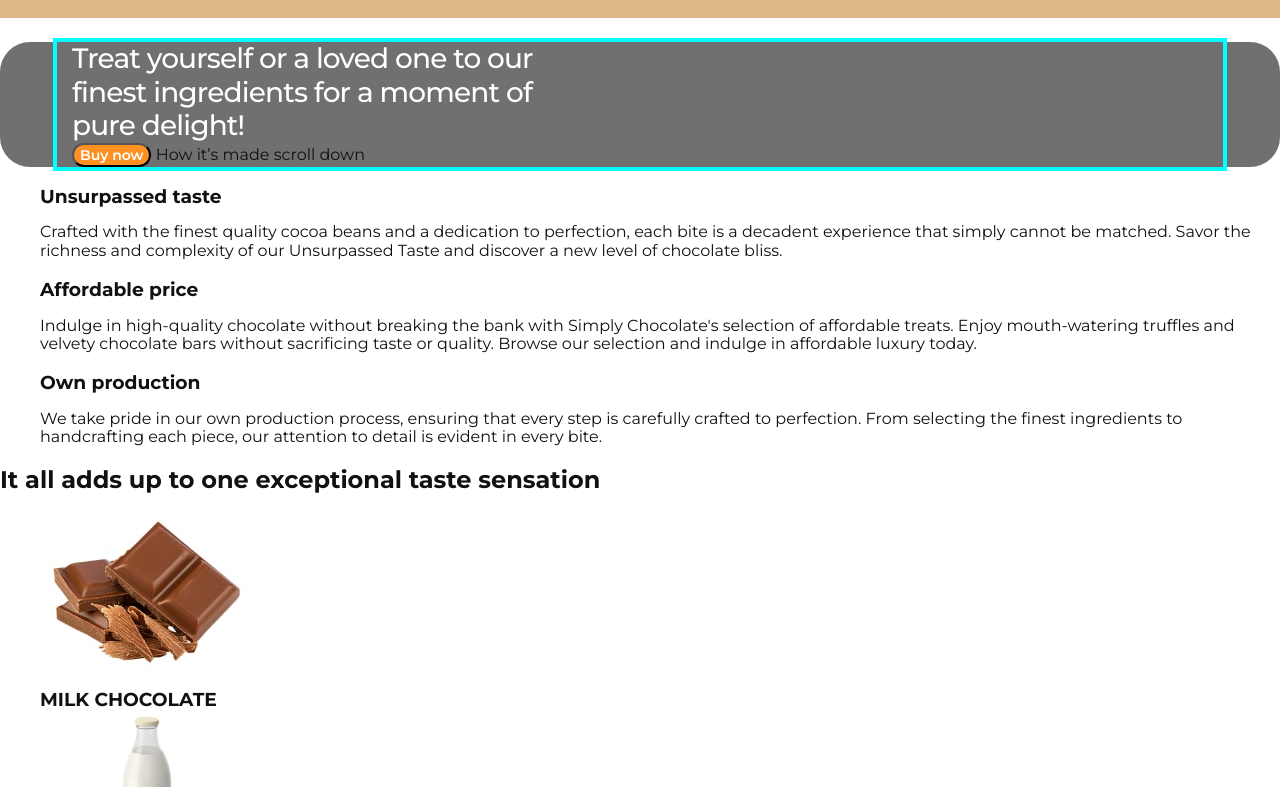
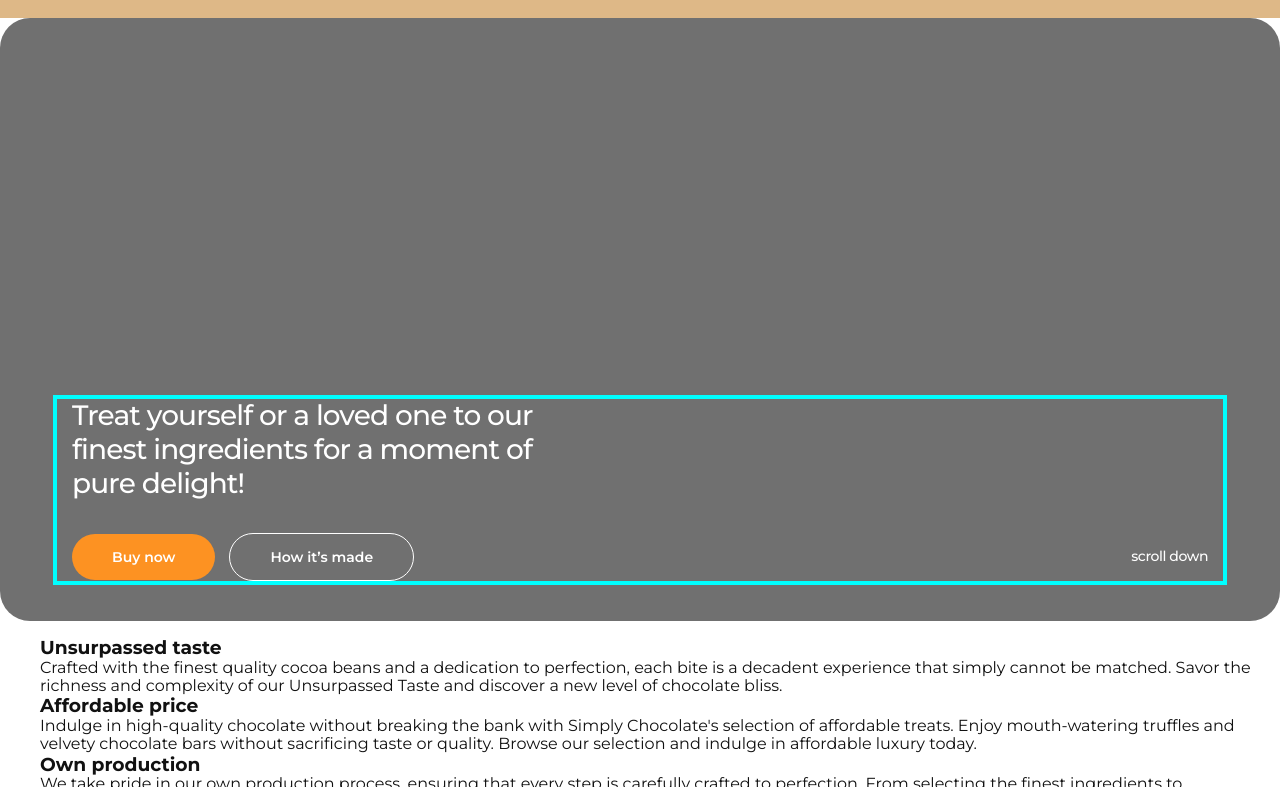
Before and after one commit to NataliaZgurska/Chocolate, a plain HTML site: page index.html in a window 1280 px wide. Shown: the part 80-867 px from the top of the page. Drawn offline with nearby package versions, Linux system fonts and the light colour scheme.

Commit message:
add hero

```diff
--- a/css/style.css
+++ b/css/style.css
@@ -11,7 +11,7 @@ h2,
 h3,
 h4,
 p {
-  border-top: 0;
+  margin-top: 0;
   margin-bottom: 0;
 }
 img {
@@ -65,6 +65,7 @@ header .container {
   line-height: 1.14;
   letter-spacing: -0.02em;
   display: flex;
+  align-items: center;
   gap: 24px;
 }
 .header-menu-list {
@@ -73,6 +74,7 @@ header .container {
 }
 .header-soc {
   display: flex;
+  align-items: center;
   gap: 14px;
 }
 .header-soc-list {
@@ -84,6 +86,8 @@ header .container {
 .hero {
   border-radius: 30px;
   background: rgba(17, 17, 17, 0.6);
+  padding-top: 381px;
+  padding-bottom: 40px;
 }
 .hero-title {
   color: #fff;
@@ -92,7 +96,13 @@ header .container {
   line-height: 1.21;
   letter-spacing: -0.03em;
   max-width: 484px;
+  margin-bottom: 32px;
 }
+.hero-all-buttons {
+  display: flex;
+  align-items: center;
+}
+
 .hero-button {
   color: #fff;
   font-size: 14px;
@@ -100,6 +110,25 @@ header .container {
   line-height: normal;
   border-radius: 100px;
   background: #fd9222;
+  cursor: pointer;
+  border: none;
+  padding: 14px 40px;
+  margin-right: 14px;
 }
 .hero-made {
+  color: #fff;
+  font-size: 14px;
+  font-weight: 600;
+  line-height: normal;
+  border-radius: 100px;
+  border: 1px solid #fff;
+  padding: 14px 40px;
 }
+.hero-scroll {
+  color: #fff;
+  font-size: 14px;
+  font-weight: 500;
+  line-height: 1.28;
+  letter-spacing: -0.03em;
+  margin-left: auto;
+}
--- a/index.html
+++ b/index.html
@@ -58,9 +58,11 @@
           Treat yourself or a loved one to our finest ingredients for a moment
           of pure delight!
         </h1>
+        <div class="hero-all-buttons">
         <button class="hero-button" type="button">Buy now</button>
         <a href="#made" class="hero-made">How it’s made</a>
-        <a href="">scroll down</a>
+        <a href="#footer" class="hero-scroll">scroll down</a>
+        </div>
         </div>
       </section>
 
@@ -351,7 +353,7 @@
       <!-- section7 Reviews -->
     </main>
     <!-- Footer-->
-    <footer class="footer">
+    <footer class="footer" id="footer">
       <h2 class="footer-title">Chocolate a delicious cure for a bad day</h2>
       <ul class="footer-menu-list">
         <li class="footer-menu-item"><a href="">Home</a></li>
```
